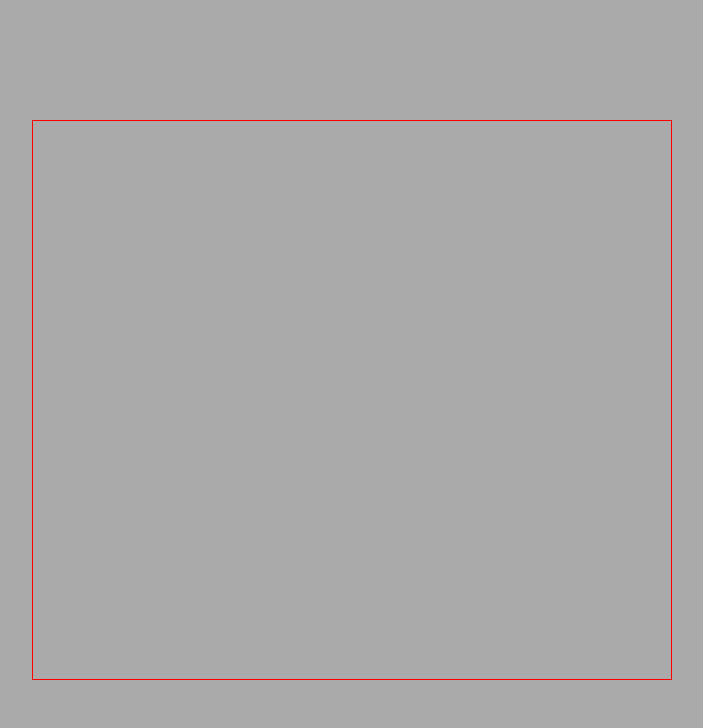
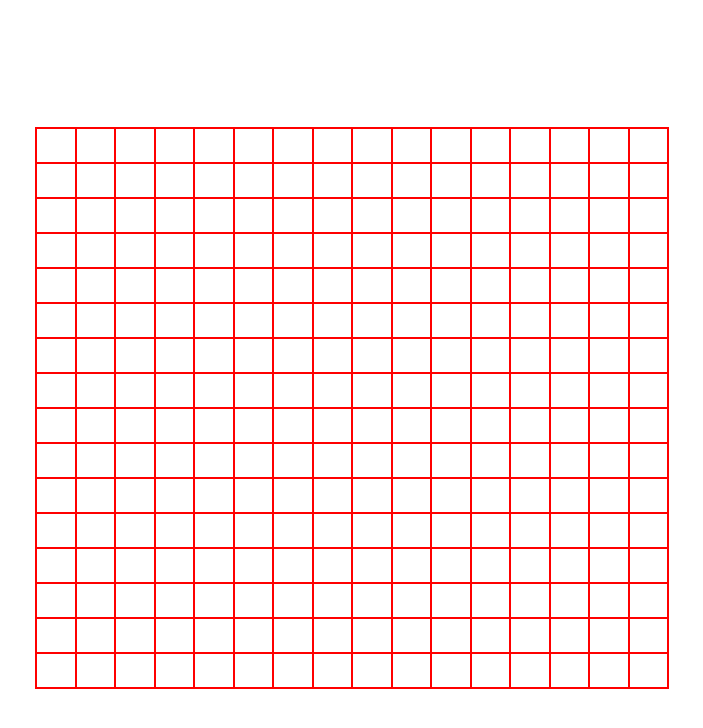
Before and after one commit to dez4s/Etch-a-Sketch, a plain HTML site: page index.html in a window 1280 px wide. Shown: the whole page, without its empty margins (288-991 px from the left). Drawn offline with Linux system fonts and the light colour scheme.

Commit message:
Make grid flexible to increasing/decreasing nr of elements inside

```diff
--- a/javascript.js
+++ b/javascript.js
@@ -1,10 +1,17 @@
 const container = document.querySelector('.container');
 
-for(i = 0; i < 16*16; i++) {
-    const div = document.createElement('div');
-    div.classList.add('boxes');
-    container.appendChild(div);
+for (i = 0; i < 16; i++) {
+    const line = document.createElement('div');
+    line.classList.add('lines');
+    container.appendChild(line);
+    for (j = 0; j < 16; j++) {
+        const div = document.createElement('div');
+        div.classList.add('boxes');
+        line.appendChild(div);
+    }
 }
+
+
 
 const grid = Array.from(container.children);
 
--- a/styles.css
+++ b/styles.css
@@ -1,18 +1,8 @@
-* {
-    font-family: Arial, Helvetica, sans-serif;
-    margin: 0;
-    padding: 0;
-    box-sizing: border-box;
-    list-style-type: none;
-    user-select: none;
-}
-
 body {
     display: flex;
     justify-content: center;
     align-items: center;
     min-height: 100vh;
-    background-color: #aaa;
 }
 
 .container {
@@ -20,13 +10,15 @@ body {
     width: 50%;
     min-height: 70vh;
     display: flex;
-    flex-wrap: wrap;
+    flex-direction: column;
+}
+
+.lines {
+    display: flex;
+    flex: 1;
 }
 
 .boxes {
-    width: 6.25%;
+    flex: 1;
+    border: 1px solid red;
 }
-
-.red {
-    background-color: red;
-}
```
